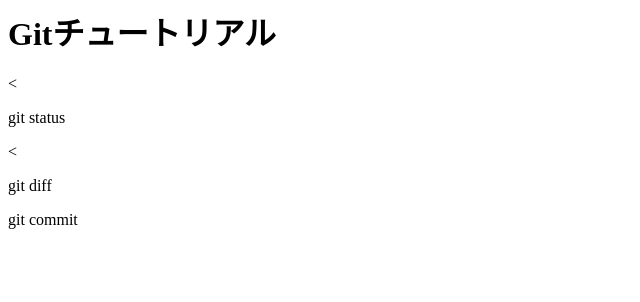
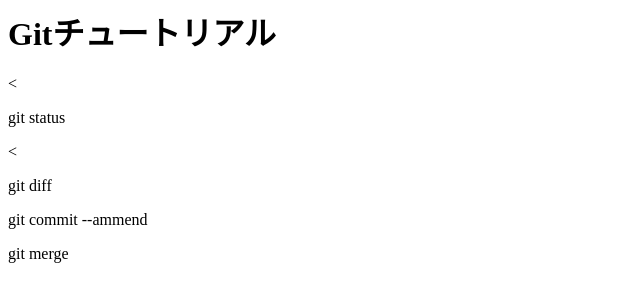
Before and after one commit to NomotoFusei/git_tutorial, a plain HTML site: page index.html in a window 1280 px wide. Shown: the whole page, without its empty margins (0-640 px from the left). Drawn offline with Linux system fonts and the light colour scheme.

Commit message:
git mergeを追記

```diff
--- a/index.html
+++ b/index.html
@@ -1,4 +1,5 @@
 <h1>Gitチュートリアル</h1>
 <<p>git status</p>
 <<p>git diff</p>
-<p>git commit</p>
+<p>git commit --ammend</p>
+<p>git merge<p>
```
